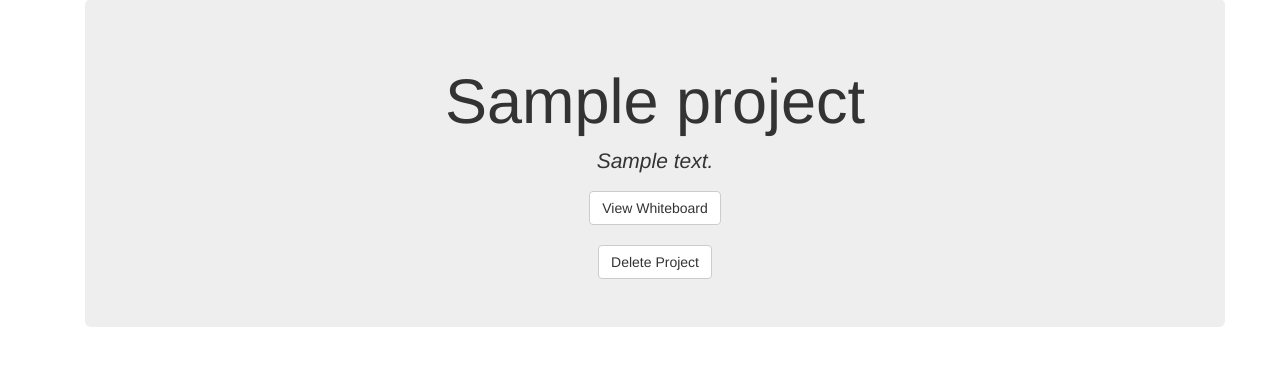
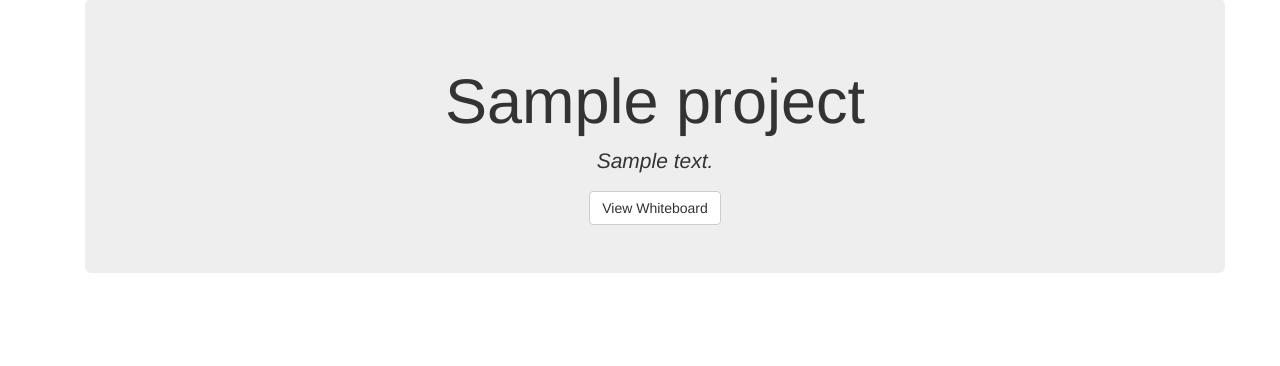
Before and after one commit to GUTeamU/DIM3, a Django app: page /rct/ in a window 1280 px wide. Shown: the part 142-508 px from the top of the page. Run offline with Django 3.2, Linux system fonts and the light colour scheme; a user stored in the database is signed in; tables that the repository leaves empty hold one stand-in row (values such as "Sample post"); some libraries are stand-ins or nearby versions.

Commit message:
Moved the delete button to the project settings page.

```diff
--- a/requirementsTracker/templates/rct/index.html
+++ b/requirementsTracker/templates/rct/index.html
@@ -16,9 +16,6 @@
                 <h1>{{ project.name }}</h1>
                 <p><i>{{ project.description }}</i></p>
                 <a href="{% url 'project' project.url %}" class ="btn btn-default">View Whiteboard</a>
-                <br></br>
-                <a href="{% url 'delete_project' project.url %}" class ="btn btn-default">Delete Project</a>
-
             </div>
             {% endfor %}
         {% else %}
--- a/requirementsTracker/templates/rct/projects/view.html
+++ b/requirementsTracker/templates/rct/projects/view.html
@@ -39,6 +39,7 @@
                     {% endfor %}
                 </div>
                 <div class="modal-footer">
+                    <a href="{% url 'delete_project' project.url %}" class="pull-left btn btn-danger">Delete Project</a>
                     <button type="button" class="btn btn-default" data-dismiss="modal">Close</button>
                     <button type="submit" name="submit" class="btn btn-primary">Save</button>
                 </div>
```
